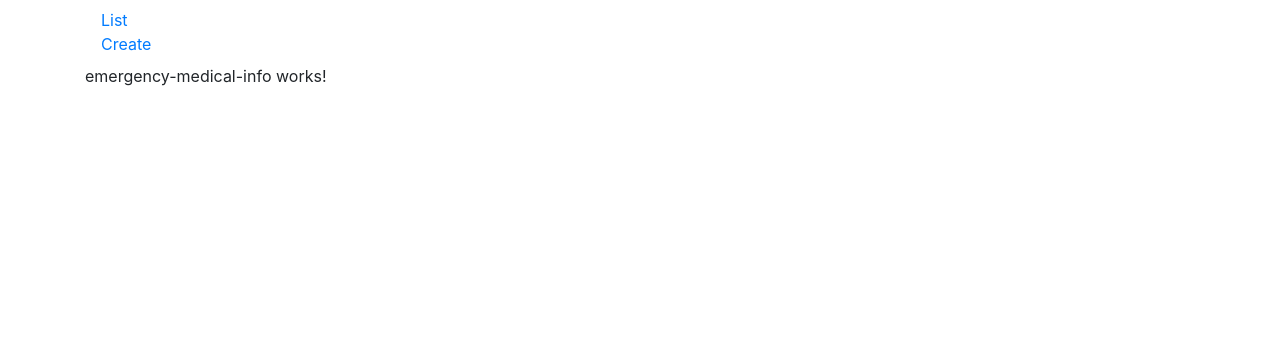
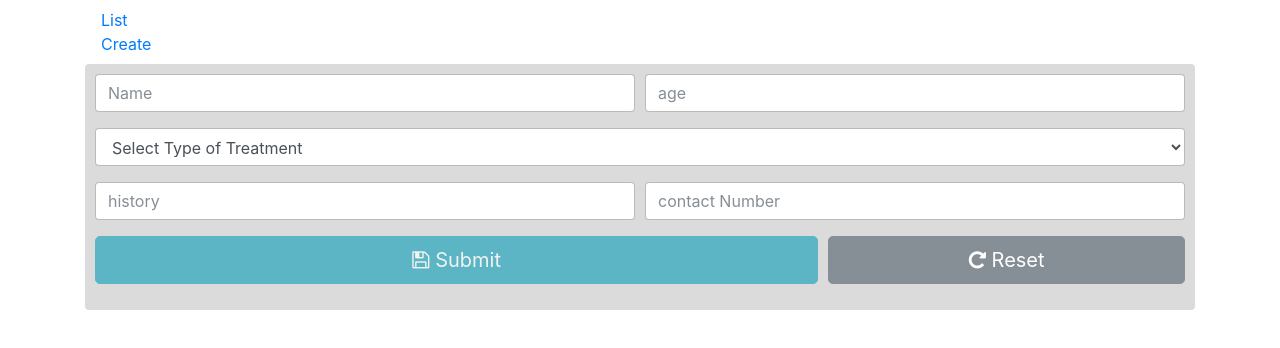
Before and after one commit to mohankishore102419/HonkerUnionUI, an Angular app: page /home in a window 1280 px wide. Shown: the top 348 px of the page. Built offline with nearby package versions, Linux system fonts and the light colour scheme; data requests are answered from the project's data file.

Commit message:
Home page created

```diff
--- a/db.json
+++ b/db.json
@@ -40,5 +40,35 @@
       "empCode": "10",
       "office": "bwtc"
     }
+  ],
+  "typeOfTreatments": [
+    {
+      "id": 1,
+      "name": "GENERAL"
+    },
+    {
+      "id": 2,
+      "name": "PEDIATRIC"
+    },
+    {
+      "id": 3,
+      "name": "CARDIOLOGY"
+    },
+    {
+      "id": 4,
+      "name": "NEUROLOGY"
+    },
+    {
+      "id": 5,
+      "name": "STROKE"
+    },
+    {
+      "id": 6,
+      "name": "Divyanshu Sinha",
+      "age": "23",
+      "typeOfTreatment": "5",
+      "history": "Heart diesesd with dick failure",
+      "contactNumber": "999999999"
+    }
   ]
 }
--- a/src/app/app.module.ts
+++ b/src/app/app.module.ts
@@ -7,7 +7,7 @@ import { EmployeesComponent } from './employees/employees.component';
 import { EmployeeComponent } from './employees/employee.component';
 import { EmployeeListComponent } from './employees/employee-list.component';
 import { FormsModule} from '@angular/forms';
-import { EmployeeService } from './employees/shared/employee.service';
+import { EmployeeService } from './shared/employee.service';
 import { EmergencyMedicalInfoComponent } from './emergency-medical-info/emergency-medical-info.component'
 
 @NgModule({
--- a/src/app/emergency-medical-info/emergency-medical-info.component.html
+++ b/src/app/emergency-medical-info/emergency-medical-info.component.html
@@ -1,3 +1,39 @@
-<p>
-  emergency-medical-info works!
-</p>
+<form class="emp-form" #emergencyForm="ngForm" (ngSubmit)="onSubmit(emergencyForm)">
+  <input type="hidden" name="id" #id="ngModel" [(ngModel)]="emergencyService.selectedUser.id">
+  <div class="form-row">
+    <div class="form-group col-md-6">
+      <input class="form-control" name="name" #name="ngModel" [(ngModel)]="emergencyService.selectedUser.name"
+        placeholder="Name" required>
+      <div class="validation-error" *ngIf="name.invalid && name.touched">This Field is Required.</div>
+    </div>
+    <div class="form-group col-md-6">
+      <input class="form-control" name="age" #age="ngModel" [(ngModel)]="emergencyService.selectedUser.age" placeholder="age"
+        required>
+      <div class="validation-error" *ngIf="age.invalid && age.touched">This Field is Required.</div>
+    </div>
+  </div>
+  <div class="form-group">
+      <select class="form-control" name="typeOfTreatment" #typeOfTreatment="ngModel" [(ngModel)]="emergencyService.selectedUser.typeOfTreatment"
+      ><option [value]="null" selected>Select Type of Treatment</option>
+      <option *ngFor="let pow of emergencyService.typeOfTreatmentList" [value]="pow.id">{{pow.name}}</option>
+    </select>
+  </div>
+  <div class="form-row">
+    <div class="form-group col-md-6">
+      <input class="form-control" name="history" #history="ngModel" [(ngModel)]="emergencyService.selectedUser.history" placeholder="history">
+    </div>
+    <div class="form-group col-md-6">
+      <input class="form-control" name="contactNumber" #contactNumber="ngModel" [(ngModel)]="emergencyService.selectedUser.contactNumber" placeholder="contact Number">
+    </div>
+  </div>
+  <div class="form-row">
+    <div class="form-group col-md-8">
+      <button [disabled]="!emergencyForm.valid" type="submit" class="btn btn-lg btn-block btn-info">
+        <i class="fa fa-floppy-o"></i> Submit</button>
+    </div>
+    <div class="form-group col-md-4">
+      <button type="button" class="btn btn-lg btn-block btn-secondary" (click)="resetForm(emergencyForm)">
+        <i class="fa fa-repeat"></i> Reset</button>
+    </div>
+  </div>
+</form>
--- a/src/app/emergency-medical-info/emergency-medical-info.component.ts
+++ b/src/app/emergency-medical-info/emergency-medical-info.component.ts
@@ -1,4 +1,8 @@
 import { Component, OnInit } from '@angular/core';
+import { NgForm } from '@angular/forms';
+import { EmployeeService } from '../shared/employee.service';
+import { Router, ActivatedRoute, ParamMap } from '@angular/router';
+import { TypeOfTreatment } from '../shared/employee.model';
 
 @Component({
   selector: 'app-emergency-medical-info',
@@ -6,10 +10,56 @@ import { Component, OnInit } from '@angular/core';
   styleUrls: ['./emergency-medical-info.component.css']
 })
 export class EmergencyMedicalInfoComponent implements OnInit {
-
-  constructor() { }
+  typeOfTreatmentList: [
+    { name: "GENERAL", id: 1 },
+    { name: "PEDIATRIC", id: 2 },
+    { name: "CARDIOLOGY", id: 3 },
+    { name: "NEUROLOGY", id: 4 },
+    { name: "STROKE", id: 5 }];
+  constructor(private route: ActivatedRoute,
+    private router: Router,
+    private emergencyService: EmployeeService) { }
 
   ngOnInit() {
+    this.resetForm();
+    const employeeObservable = this.emergencyService.getTypeOfTreatmentList();
+    employeeObservable.subscribe((data: TypeOfTreatment[]) => {
+      debugger;
+      this.emergencyService.typeOfTreatmentList = data;
+        });
+  }
+
+  resetForm(form?: NgForm) {
+    if (form != null)
+      form.reset();
+    this.emergencyService.selectedUser = {
+      id: null,
+      name: '',
+      age: '',
+      typeOfTreatment: 'null',
+      history: '',
+      contactNumber: ''
+    }
+  }
+
+  onSubmit(form: NgForm) {
+    debugger;
+    if (form.value.id == null) {
+      this.emergencyService.postUser(form.value)
+      .subscribe(data => {
+        this.resetForm(form);
+        alert('New Record Added Succcessfully');
+        this.router.navigate(['/list']);
+      });
+    }
+    else {
+      this.emergencyService.putEmployee(form.value.id, form.value)
+      .subscribe(data => {
+        this.resetForm(form);
+        alert('Record Updated Successfully!');
+
+      });
+    }
   }
 
 }
--- a/src/app/employees/employee-list.component.ts
+++ b/src/app/employees/employee-list.component.ts
@@ -1,6 +1,6 @@
 import { Component, OnInit } from '@angular/core';
-import { EmployeeService } from './shared/employee.service'
-import { Employee } from './shared/employee.model';
+import { EmployeeService } from '../shared/employee.service'
+import { Employee } from '../shared/employee.model';
 
 @Component({
   selector: 'app-employee-list',
@@ -19,7 +19,7 @@ export class EmployeeListComponent implements OnInit {
   }
 
   showForEdit(emp: Employee) {
-    this.employeeService.selectedEmployee = Object.assign({}, emp);;
+    this.employeeService.selectedEmployee = Object.assign({}, emp);
   }
 
 
--- a/src/app/employees/employee.component.ts
+++ b/src/app/employees/employee.component.ts
@@ -1,6 +1,6 @@
 import { Component, OnInit } from '@angular/core';
 import { NgForm } from '@angular/forms';
-import { EmployeeService } from './shared/employee.service';
+import { EmployeeService } from '../shared/employee.service';
 
 @Component({
   selector: 'app-employee',
--- a/src/app/employees/employees.component.ts
+++ b/src/app/employees/employees.component.ts
@@ -1,5 +1,5 @@
 import { Component, OnInit } from '@angular/core';
-import { EmployeeService } from './shared/employee.service';
+import { EmployeeService } from '../shared/employee.service';
 
 @Component({
   selector: 'app-employees',
--- a/src/app/employees/shared/employee.service.ts
+++ b/src/app/shared/employee.service.ts
@@ -1,7 +1,7 @@
 import { Injectable } from '@angular/core';
 // Import HttpClient service
 import { HttpClient,HttpErrorResponse,HttpHeaders  } from '@angular/common/http';
-import { Employee } from './employee.model';
+import { Employee, EmergencyUser, TypeOfTreatment } from './employee.model';
 import {Observable,throwError} from 'rxjs';
 import { catchError } from 'rxjs/operators';
 
@@ -10,7 +10,10 @@ import { catchError } from 'rxjs/operators';
 })
 export class EmployeeService {
   selectedEmployee : Employee;
+  selectedUser: EmergencyUser;
+  typeOfTreatment: TypeOfTreatment;
   employeeList : Employee[];
+  typeOfTreatmentList: TypeOfTreatment[];
   baseUrl = 'http://localhost:3000/employees';
   constructor(private httpClient: HttpClient) {
   }
@@ -29,9 +32,25 @@ export class EmployeeService {
     return this.httpClient.get<Employee[]>(this.baseUrl);
   }
 
+  getTypeOfTreatmentList(): Observable<TypeOfTreatment[]> {
+    return this.httpClient.get<TypeOfTreatment[]>("http://localhost:3000/typeOfTreatments");
+  }
+
+
   postEmployee(employee : Employee) : Observable<void>{
     var data = JSON.stringify(employee);
     return this.httpClient.post<void>(this.baseUrl,
+      data, {
+                headers: new HttpHeaders({
+                    'Content-Type': 'application/json'
+                })
+            })
+            .pipe(catchError(this.handleError));
+  }
+
+  postUser(user : EmergencyUser) : Observable<void>{
+    var data = JSON.stringify(user);
+    return this.httpClient.post<void>("http://localhost:3000/typeOfTreatments",
       data, {
                 headers: new HttpHeaders({
                     'Content-Type': 'application/json'
```
Also changed, not shown: src/app/employees/shared/employee.model.ts (deleted, +0 -8 lines), src/app/shared/employee.model.ts (added, +22 -0 lines), 2 other files (tests, documents, lock files or other folders).
